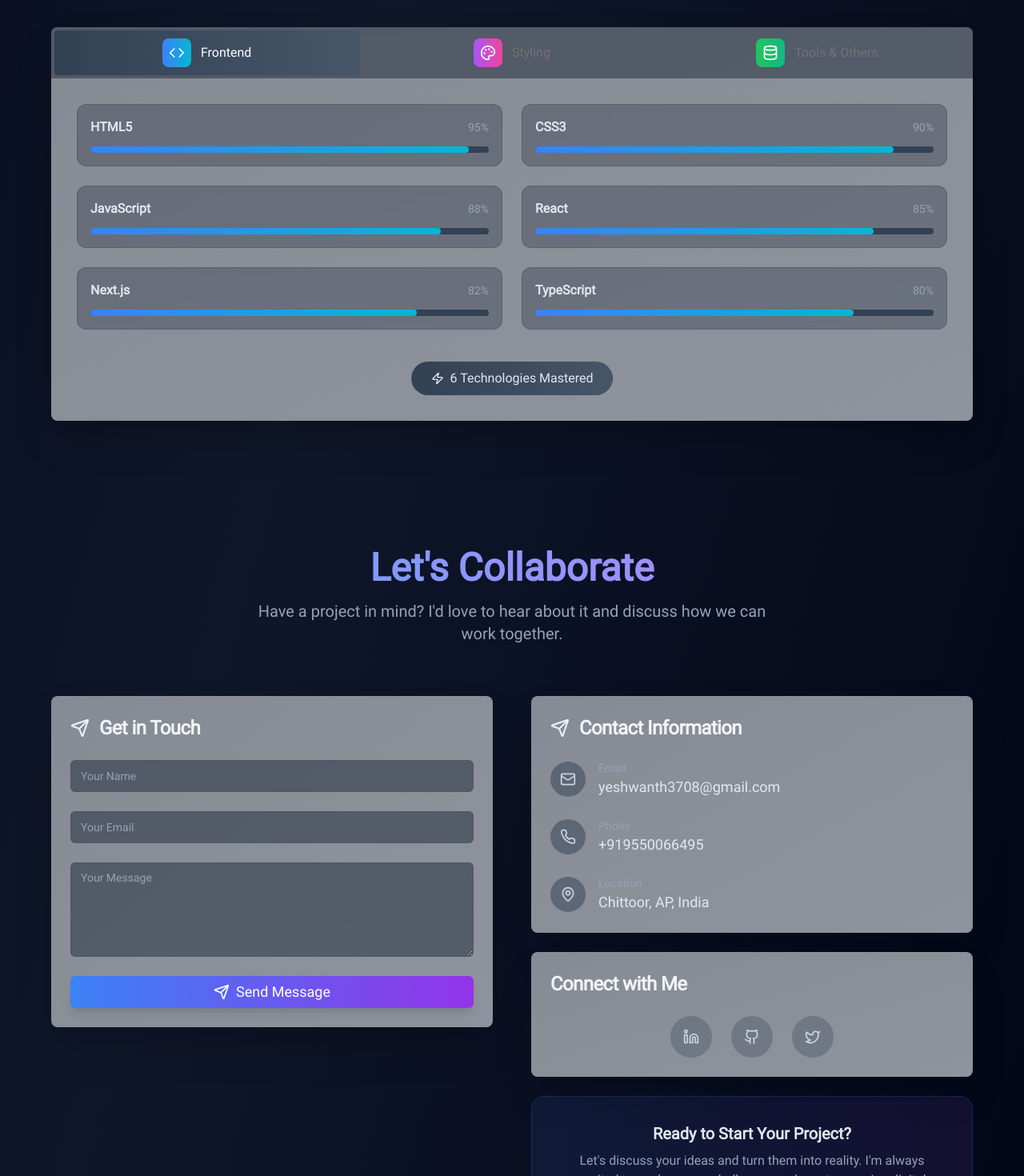
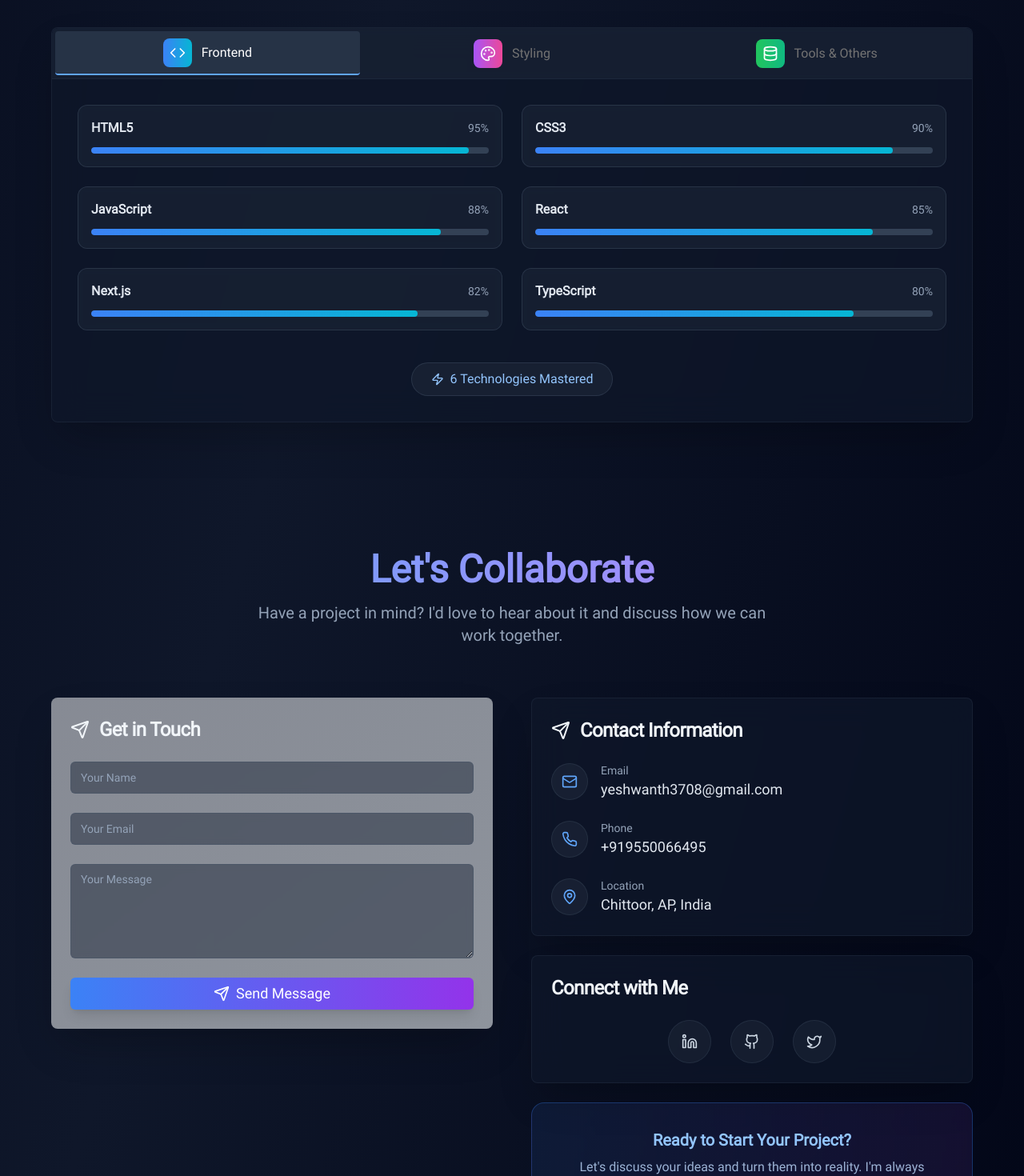
Before and after one commit to yeshwanthc/new-portfolio, a Next.js app: page / in a window 1280 px wide. Shown: the part 2840-4310 px from the top of the page at 80% size. Built offline with nearby package versions, Linux system fonts and the light colour scheme; no server answers.

Commit message:
Fix Colors in Contact and Skills Sections

```diff
--- a/components/Contact.tsx
+++ b/components/Contact.tsx
@@ -82,8 +82,8 @@ const Contact: React.FC<ContactProps> = ({ isDarkMode }) => {
           <Card
             className={`border-0 shadow-2xl ${
               isDarkMode
-                ? "bg-gradient-to-br from-slate-900/50 to-slate-800/50 backdrop-blur-xl"
-                : "bg-gradient-to-br from-white/80 to-slate-50/80 backdrop-blur-xl"
+                ? "bg-slate-900/70 backdrop-blur-xl border border-slate-700/30"
+                : "bg-white/90 backdrop-blur-xl border border-slate-200/30"
             }`}
           >
             <CardHeader>
@@ -101,8 +101,8 @@ const Contact: React.FC<ContactProps> = ({ isDarkMode }) => {
                 <div key={index} className="flex items-center space-x-4 group">
                   <div className={`p-3 rounded-full ${
                     isDarkMode
-                      ? "bg-slate-700/50 text-slate-300 group-hover:bg-blue-500/20"
-                      : "bg-slate-100 text-slate-700 group-hover:bg-blue-50"
+                      ? "bg-slate-800/60 text-blue-400 group-hover:bg-blue-500/20 border border-slate-600/30"
+                      : "bg-blue-50 text-blue-600 group-hover:bg-blue-100 border border-blue-200/30"
                   } transition-colors duration-200`}>
                     {info.icon}
                   </div>
@@ -139,8 +139,8 @@ const Contact: React.FC<ContactProps> = ({ isDarkMode }) => {
           <Card
             className={`border-0 shadow-2xl ${
               isDarkMode
-                ? "bg-gradient-to-br from-slate-900/50 to-slate-800/50 backdrop-blur-xl"
-                : "bg-gradient-to-br from-white/80 to-slate-50/80 backdrop-blur-xl"
+                ? "bg-slate-900/70 backdrop-blur-xl border border-slate-700/30"
+                : "bg-white/90 backdrop-blur-xl border border-slate-200/30"
             }`}
           >
             <CardHeader>
@@ -162,8 +162,8 @@ const Contact: React.FC<ContactProps> = ({ isDarkMode }) => {
                     rel="noopener noreferrer"
                     className={`group p-4 rounded-full transition-all duration-300 transform hover:scale-110 ${
                       isDarkMode
-                        ? "bg-slate-700/30 text-slate-300 hover:bg-slate-600/50"
-                        : "bg-slate-100 text-slate-700 hover:bg-slate-200"
+                        ? "bg-slate-800/50 text-slate-300 hover:bg-blue-500/20 hover:text-blue-400 border border-slate-600/30"
+                        : "bg-slate-100 text-slate-700 hover:bg-blue-50 hover:text-blue-600 border border-slate-200/30"
                     } ${link.color}`}
                   >
                     {link.icon}
@@ -177,16 +177,16 @@ const Contact: React.FC<ContactProps> = ({ isDarkMode }) => {
           {/* Call to Action */}
           <div className={`text-center p-8 rounded-2xl ${
             isDarkMode
-              ? "bg-gradient-to-r from-blue-500/10 to-purple-500/10 border border-blue-500/20"
-              : "bg-gradient-to-r from-blue-50 to-purple-50 border border-blue-200"
+              ? "bg-gradient-to-r from-blue-500/10 to-purple-500/10 border border-blue-500/30 backdrop-blur-sm"
+              : "bg-gradient-to-r from-blue-50/80 to-purple-50/80 border border-blue-200/50 backdrop-blur-sm"
           }`}>
             <h3 className={`text-xl font-bold mb-2 ${
-              isDarkMode ? "text-slate-200" : "text-slate-800"
+              isDarkMode ? "text-blue-300" : "text-blue-800"
             }`}>
               Ready to Start Your Project?
             </h3>
             <p className={`${
-              isDarkMode ? "text-slate-400" : "text-slate-600"
+              isDarkMode ? "text-blue-200/80" : "text-blue-700/80"
             }`}>
               Let's discuss your ideas and turn them into reality. I'm always excited to work on new challenges and create amazing digital experiences.
             </p>
--- a/components/SkillsNew.tsx
+++ b/components/SkillsNew.tsx
@@ -78,8 +78,8 @@ const ProfessionalSkills: React.FC<SkillsProps> = ({ isDarkMode = false }) => {
       <Card
         className={`overflow-hidden border-0 shadow-2xl ${
           isDarkMode
-            ? "bg-gradient-to-br from-slate-900/50 to-slate-800/50 backdrop-blur-xl"
-            : "bg-gradient-to-br from-white/80 to-slate-50/80 backdrop-blur-xl"
+            ? "bg-slate-900/70 backdrop-blur-xl border border-slate-700/30"
+            : "bg-white/90 backdrop-blur-xl border border-slate-200/30"
         }`}
       >
         <CardContent className="p-0">
@@ -87,7 +87,9 @@ const ProfessionalSkills: React.FC<SkillsProps> = ({ isDarkMode = false }) => {
             <TabsList
               className={`flex w-full h-16 rounded-none ${
                 isDarkMode ? "bg-slate-800/50" : "bg-slate-100/50"
-              } backdrop-blur-sm`}
+              } backdrop-blur-sm border-b ${
+                isDarkMode ? "border-slate-700/30" : "border-slate-200/30"
+              }`}
             >
               {skillCategories.map((category) => (
                 <TabsTrigger
@@ -95,8 +97,8 @@ const ProfessionalSkills: React.FC<SkillsProps> = ({ isDarkMode = false }) => {
                   value={category.name}
                   className={`flex-1 h-full flex items-center justify-center space-x-3 text-base font-medium transition-all duration-300 ${
                     isDarkMode
-                      ? "data-[state=active]:bg-gradient-to-r data-[state=active]:from-slate-700 data-[state=active]:to-slate-600 data-[state=active]:text-white"
-                      : "data-[state=active]:bg-gradient-to-r data-[state=active]:from-white data-[state=active]:to-slate-50 data-[state=active]:text-blue-600 data-[state=active]:shadow-lg"
+                      ? "data-[state=active]:bg-slate-700/60 data-[state=active]:text-white data-[state=active]:border-b-2 data-[state=active]:border-blue-400"
+                      : "data-[state=active]:bg-white/80 data-[state=active]:text-blue-600 data-[state=active]:border-b-2 data-[state=active]:border-blue-500 data-[state=active]:shadow-lg"
                   }`}
                 >
                   <div className={`p-2 rounded-lg bg-gradient-to-r ${category.color} text-white`}>
@@ -127,8 +129,8 @@ const ProfessionalSkills: React.FC<SkillsProps> = ({ isDarkMode = false }) => {
                             transition={{ duration: 0.4, delay: index * 0.1 }}
                             className={`p-4 rounded-xl ${
                               isDarkMode
-                                ? "bg-slate-800/30 border border-slate-700/30"
-                                : "bg-white/50 border border-slate-200/30"
+                                ? "bg-slate-800/50 border border-slate-600/40 hover:bg-slate-700/50"
+                                : "bg-white/70 border border-slate-200/50 hover:bg-slate-50/80"
                             } backdrop-blur-sm`}
                           >
                             <div className="flex justify-between items-center mb-3">
@@ -150,7 +152,7 @@ const ProfessionalSkills: React.FC<SkillsProps> = ({ isDarkMode = false }) => {
                                 initial={{ width: 0 }}
                                 animate={{ width: `${skill.level}%` }}
                                 transition={{ duration: 1, delay: index * 0.1 }}
-                                className={`h-full bg-gradient-to-r ${category.color} rounded-full`}
+                                className={`h-full bg-gradient-to-r ${category.color} rounded-full shadow-sm`}
                               />
                             </div>
                           </motion.div>
@@ -162,8 +164,8 @@ const ProfessionalSkills: React.FC<SkillsProps> = ({ isDarkMode = false }) => {
                           variant="secondary"
                           className={`px-6 py-2 text-base font-medium ${
                             isDarkMode
-                              ? "bg-gradient-to-r from-slate-700 to-slate-600 text-slate-200"
-                              : "bg-gradient-to-r from-slate-100 to-slate-200 text-slate-800"
+                              ? "bg-slate-800/60 text-blue-300 border border-slate-600/40"
+                              : "bg-blue-50 text-blue-700 border border-blue-200/50"
                           }`}
                         >
                           <Zap className="w-4 h-4 mr-2" />
```
Also changed, not shown: 1 other file (tests, documents, lock files or other folders).
